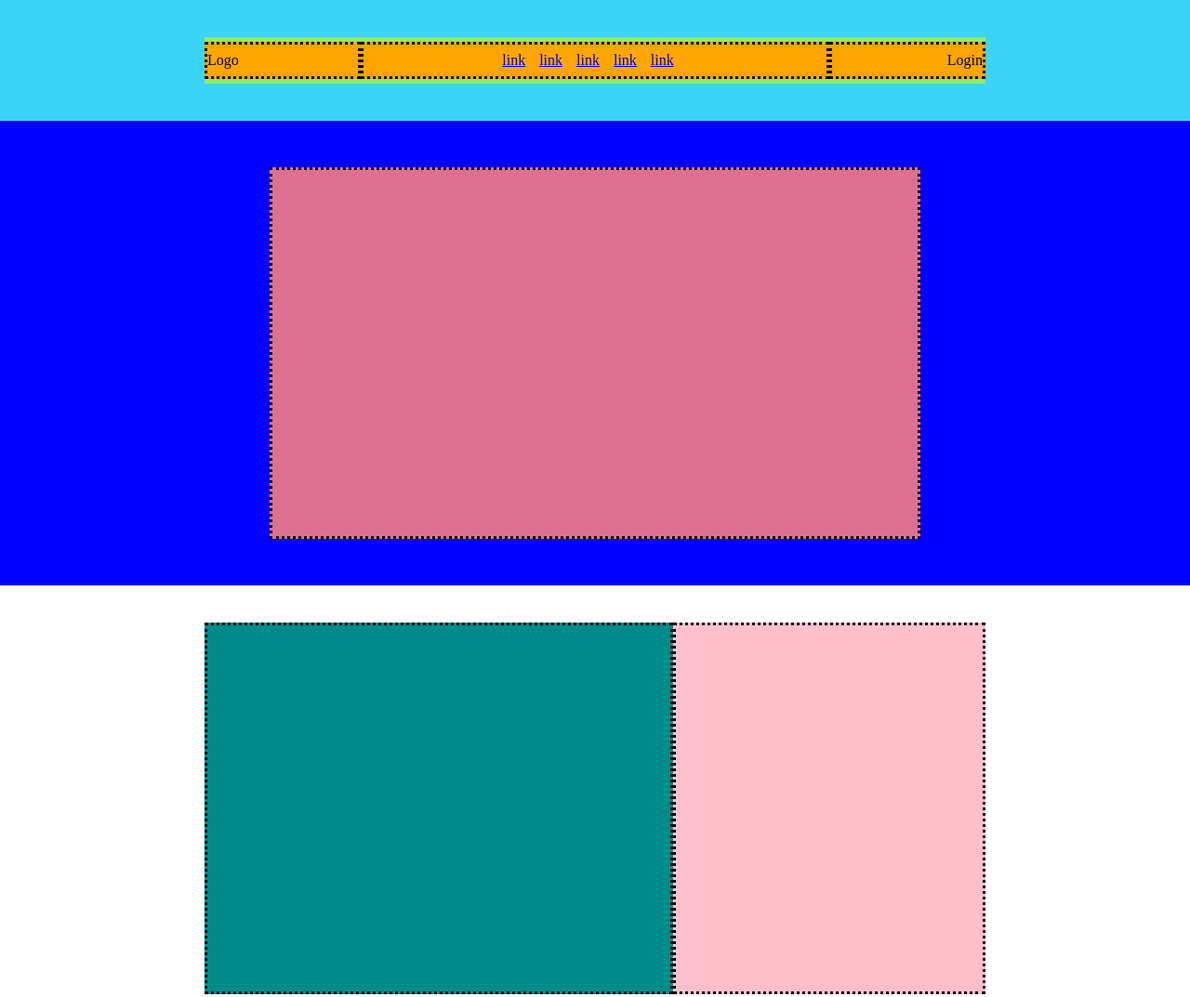
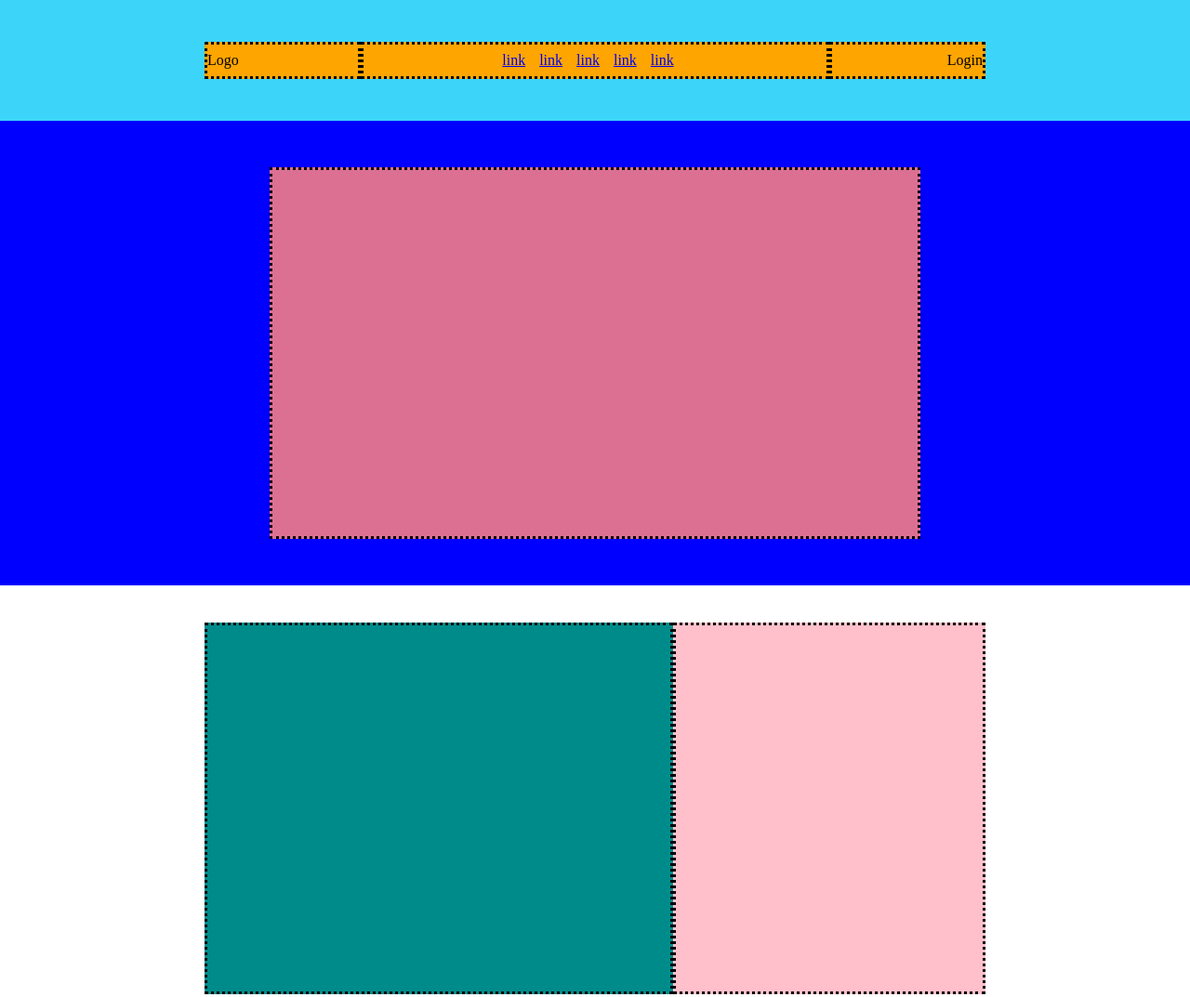
Before and after one commit to CosimoTramonte/htmlcss-struttura-discord, a plain HTML site: page index.html in a window 1280 px wide. Shown: the top 1073 px of the page at 93% size. Drawn offline with Linux system fonts and the light colour scheme.

Commit message:
last changes

```diff
--- a/css/style.css
+++ b/css/style.css
@@ -9,7 +9,6 @@
     width: 70%;
     max-width: 1170px;
     min-height: 50px;
-    background-color: rgb(138, 238, 107);
     display: flex;
 }
 
```
